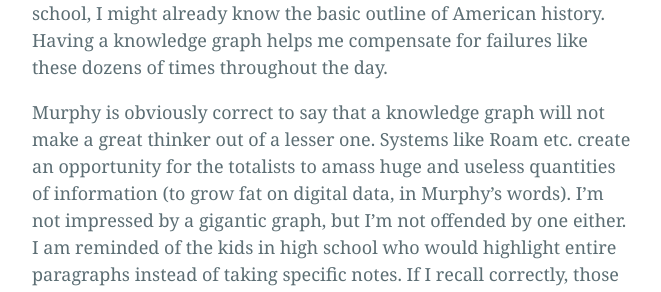
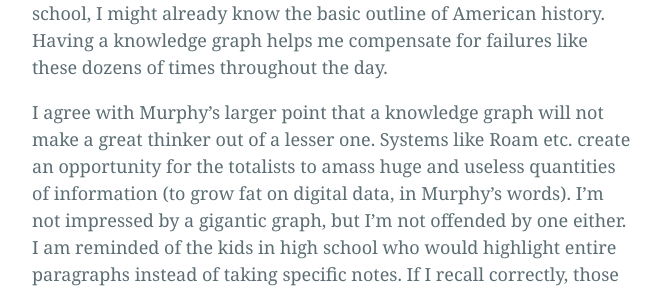
Before and after one commit to bliss-st/ss-website, a Jekyll site: the page built from _posts/2022-4-27-in-defense.md, in a window 1280 px wide and 900 px high, scrolled down 1437 px. Shown: the part 160-452 px from the top of the window, without its empty margins (308-969 px from the left). Built offline with Jekyll 4.4.1, drawn with Linux system fonts in a browser that asks for light colours; some of the changed text lies outside the part shown.

Commit message:
Update 2022-4-27-in-defense.md

```diff
--- a/_posts/2022-4-27-in-defense.md
+++ b/_posts/2022-4-27-in-defense.md
@@ -13,7 +13,7 @@
 
 There is plenty of other knowledge that's important that I can't keep at the front of my mind, or even in a notebook. If I were more conscientious, I might remember to send friends and family birthday cards a week ahead of time, but I don't. If I were juggling fewer gigs, I might be able to keep deadlines straight. Had I paid more attention in school, I might already know the basic outline of American history. Having a knowledge graph helps me compensate for failures like these dozens of times throughout the day.
 
-Murphy is obviously correct to say that a knowledge graph will not make a great thinker out of a lesser one. Systems like Roam etc. create an opportunity for the totalists to amass huge and useless quantities of information (to grow fat on digital data, in Murphy's words). I'm not impressed by a gigantic graph, but I'm not offended by one either. I am reminded of the kids in high school who would highlight entire paragraphs instead of taking specific notes. If I recall correctly, those kids usually performed pretty well. They might not have been the boldest thinkers, but they were indubitably studious and enthusiastic.
+I agree with Murphy's larger point that a knowledge graph will not make a great thinker out of a lesser one. Systems like Roam etc. create an opportunity for the totalists to amass huge and useless quantities of information (to grow fat on digital data, in Murphy's words). I'm not impressed by a gigantic graph, but I'm not offended by one either. I am reminded of the kids in high school who would highlight entire paragraphs instead of taking specific notes. If I recall correctly, those kids usually performed pretty well. They might not have been the boldest thinkers, but they were indubitably studious and enthusiastic.
 
 To me the most important aspect of thinking and writing well is simply doing it every day. The great writers/thinkers/artists without a daily practice are as exceptional as Luhmann and his zettelkasten. Softwares like Roam depend on daily usage; the true hierarchy of Roam is each day's Daily Notes Page, which is the Roam homepage, and then other pages which can be easily created but are not immediately available (and, in my opinion, are best used sparingly). Daily engagement with a blank or almost-blank slate will not make a genius out of a dunce, but it can ease the difficulty some people experience in making reading, thinking, and writing a habit. This seems more likely to encourage the production of incisive texts than impede it.
 
```
